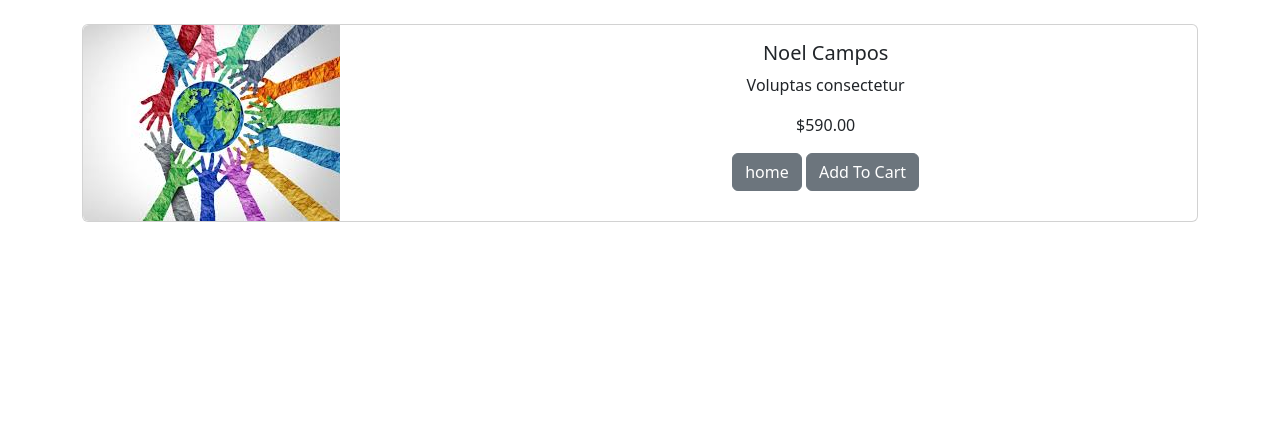
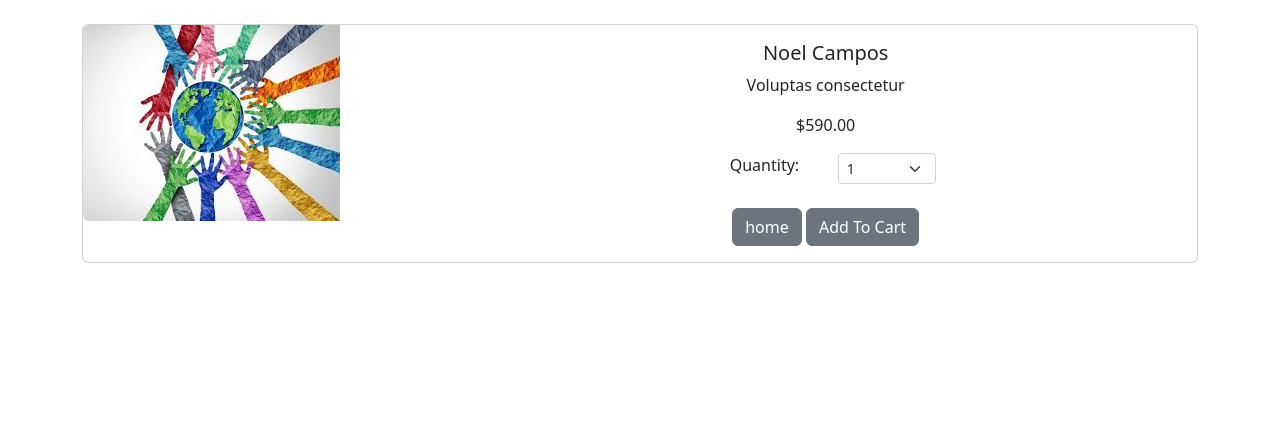
Before and after one commit to bisre1921/django-ecommerce, a Django app: page /product/1 in a window 1280 px wide. Shown: the part 56-480 px from the top of the page. Run offline with Django 5.2, Linux system fonts and the light colour scheme; data comes from the database, SQL or seed files in the repository; both versions use the stored data as it was after the commit; some libraries are stand-ins or nearby versions.

Commit message:
add product quantities

```diff
--- a/cart/cart.py
+++ b/cart/cart.py
@@ -11,13 +11,15 @@ class Cart():
 
         self.cart = cart
 
-    def add(self , product):
+    def add(self , product , quantity):
         product_id = str(product.id)
+        product_qty = str(quantity)
 
         if product_id in self.cart:
             pass
         else:
-            self.cart[product_id] = {'price': str(product.price)}
+            # self.cart[product_id] = {'price': str(product.price)}
+            self.cart[product_id] = int(product_qty)
 
         self.session.modified = True
 
@@ -28,3 +30,7 @@ class Cart():
         product_ids = self.cart.keys()
         products = Product.objects.filter(id__in=product_ids)
         return products
+
+    def get_quants(self):
+        quantities = self.cart
+        return quantities
--- a/cart/views.py
+++ b/cart/views.py
@@ -8,15 +8,17 @@ from django.http import JsonResponse
 def cart_summary(request):
     cart = Cart(request)
     cart_products = cart.get_prods()
-    return render(request , 'cart_summary.html' , {'cart_products': cart_products})
+    quantities = cart.get_quants()
+    return render(request , 'cart_summary.html' , {'cart_products': cart_products , 'quantities': quantities})
 
 
 def cart_add(request):
     cart = Cart(request)
     if request.POST.get('action') == 'post':
         product_id = int(request.POST.get('product_id'))
+        product_qty = int(request.POST.get('product_qty'))
         product = get_object_or_404(Product , id=product_id)
-        cart.add(product=product)
+        cart.add(product=product , quantity=product_qty)
         cart_quantity = cart.__len__()
         response = JsonResponse({'qty': cart_quantity})
 
--- a/store/templates/product.html
+++ b/store/templates/product.html
@@ -28,6 +28,18 @@
                                 ${{ product.price }}
                             </p>
                         {% endif %}
+                        <div class="row justify-content-center">
+                            <div class="col-md-2">Quantity: </div>
+                            <div class="col-md-2">
+                                <select class="form-select form-select-sm" id="qty-cart">
+                                    <option value="1">1</option>
+                                    <option value="2">2</option>
+                                    <option value="3">3</option>
+                                </select>
+                            </div>
+                        </div>
+                        <br/>
+
                         <a href="{% url 'home' %}" class="btn btn-secondary">
                             home
                         </a>
@@ -51,6 +63,7 @@
                 url: cartAddUrl,
                 data: {
                     product_id: $(this).val(),
+                    product_qty: $("#qty-cart option:selected").text(),
                     csrfmiddlewaretoken: '{{ csrf_token }}',
                     action: 'post',
                 },
```
Also changed, not shown: cart/templates/cart_summary.html (+20 -0 lines), db.sqlite3.
